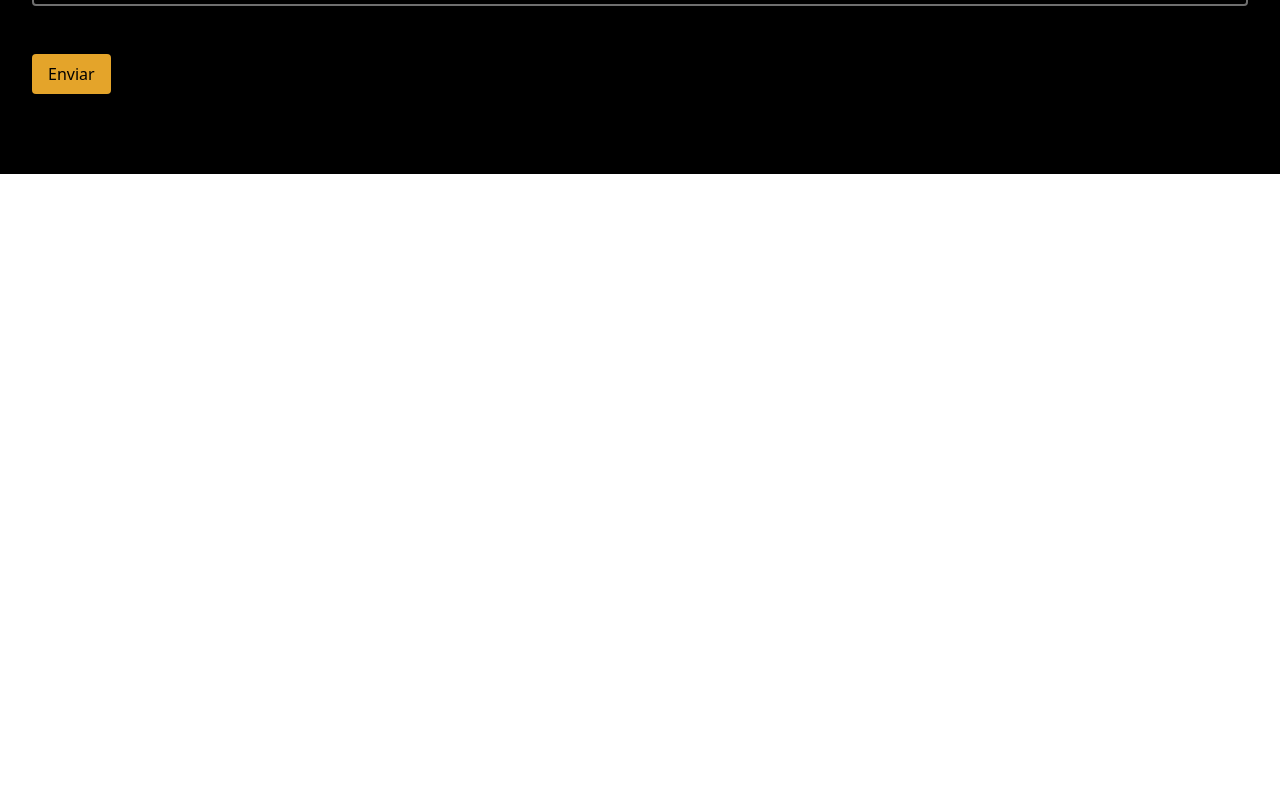
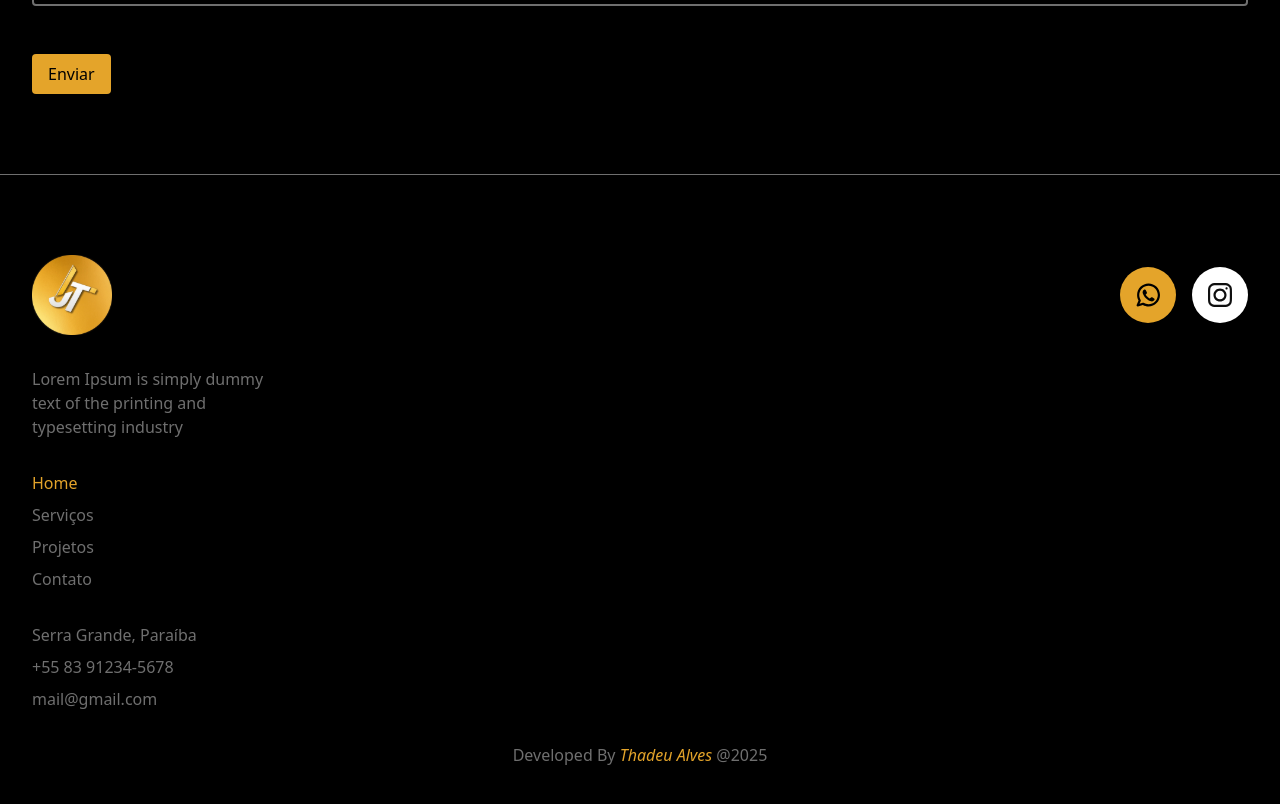
Before and after one commit to thadeu-alves/eng-portfolio-next, a Next.js app: page / in a window 1280 px wide. Shown: the part 7680-8484 px from the top of the page. Before the commit the page ends 7854 px from the top, so only its background shows below. Built offline with nearby package versions, Linux system fonts and the light colour scheme.

Commit message:
add Footer

```diff
--- a/src/app/layout.tsx
+++ b/src/app/layout.tsx
@@ -2,6 +2,7 @@ import type { Metadata } from "next";
 import { Inter } from "next/font/google";
 import "./globals.css";
 import { Header } from "@/components/Header";
+import { Footer } from "@/components/Footer";
 
 const inter = Inter({
     variable: "--font-inter",
@@ -23,6 +24,7 @@ export default function RootLayout({
             <body className={`${inter}  antialiased`}>
                 <Header />
                 {children}
+                <Footer />
             </body>
         </html>
     );
--- /dev/null
+++ b/src/components/Footer.tsx
@@ -0,0 +1,122 @@
+"use client";
+import Link from "next/link";
+import { Section } from "./Section";
+import Image from "next/image";
+import { usePathname } from "next/navigation";
+
+export function Footer() {
+    const path = usePathname();
+
+    const links = [
+        {
+            href: "/",
+            title: "Home",
+        },
+        {
+            href: "/servicos",
+            title: "Serviços",
+        },
+        {
+            href: "/projetos",
+            title: "Projetos",
+        },
+        {
+            href: "/#contato",
+            title: "Contato",
+        },
+    ];
+
+    return (
+        <Section.Container className="bg-black border-t border-t-[#6F6F6F] space-y-8">
+            <div className="flex justify-between items-center">
+                <Link href="/">
+                    <Image
+                        src="/logo.svg"
+                        alt="logo"
+                        width={50}
+                        height={50}
+                        className="w-20 h-20"
+                    />
+                </Link>
+
+                <div className="flex gap-4">
+                    <Link
+                        href="/"
+                        className="block bg-[#E4A42A] p-4 w-fit rounded-full"
+                    >
+                        <Image
+                            src="/whats.svg"
+                            alt="Whatsapp Logo"
+                            width={30}
+                            height={30}
+                            className="w-6 h-6"
+                        />
+                    </Link>
+
+                    <Link
+                        href="/"
+                        className="block bg-white p-4 w-fit rounded-full"
+                    >
+                        <Image
+                            src="/insta.svg"
+                            alt="Instagram Logo"
+                            width={30}
+                            height={30}
+                            className="w-6 h-6"
+                        />
+                    </Link>
+                </div>
+            </div>
+            <div className="text-[#6F6F6F] flex flex-col gap-8">
+                <p className="max-w-60">
+                    Lorem Ipsum is simply dummy text of the
+                    printing and typesetting industry
+                </p>
+
+                <ul className="space-y-2">
+                    {links.map(({ href, title }, id) => {
+                        return (
+                            <li
+                                key={id}
+                                className={` ${
+                                    href === path
+                                        ? "text-[#E4A42A]"
+                                        : "text-[#6F6F6F]"
+                                }`}
+                            >
+                                <Link
+                                    href={href}
+                                    className="font-medium"
+                                >
+                                    {title}
+                                </Link>
+                            </li>
+                        );
+                    })}
+                </ul>
+
+                <ul className="space-y-2">
+                    <li className="font-medium">
+                        Serra Grande, Paraíba
+                    </li>
+                    <li className="font-medium">
+                        +55 83 91234-5678
+                    </li>
+                    <li className="font-medium">
+                        mail@gmail.com
+                    </li>
+                </ul>
+            </div>
+            <div className="text-[#6F6F6F] text-center w-full">
+                Developed By{" "}
+                <Link
+                    href="https://thadeualves.vercel.app"
+                    className="text-[#E4A42A] italic"
+                >
+                    Thadeu Alves
+                </Link>{" "}
+                @2025
+            </div>
+        </Section.Container>
+    );
+}
```
Also changed, not shown: public/insta.svg (added), public/whats.svg (added).
